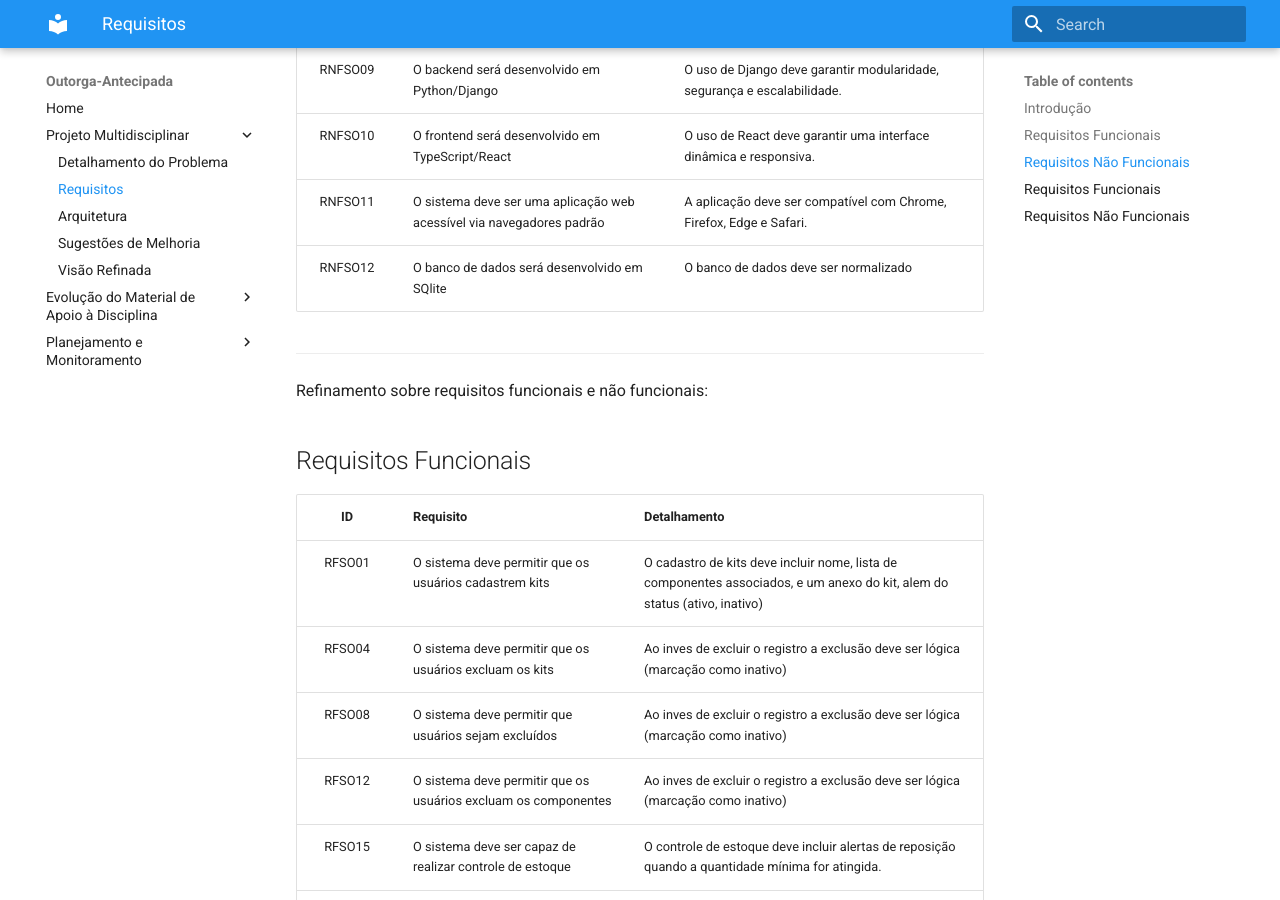
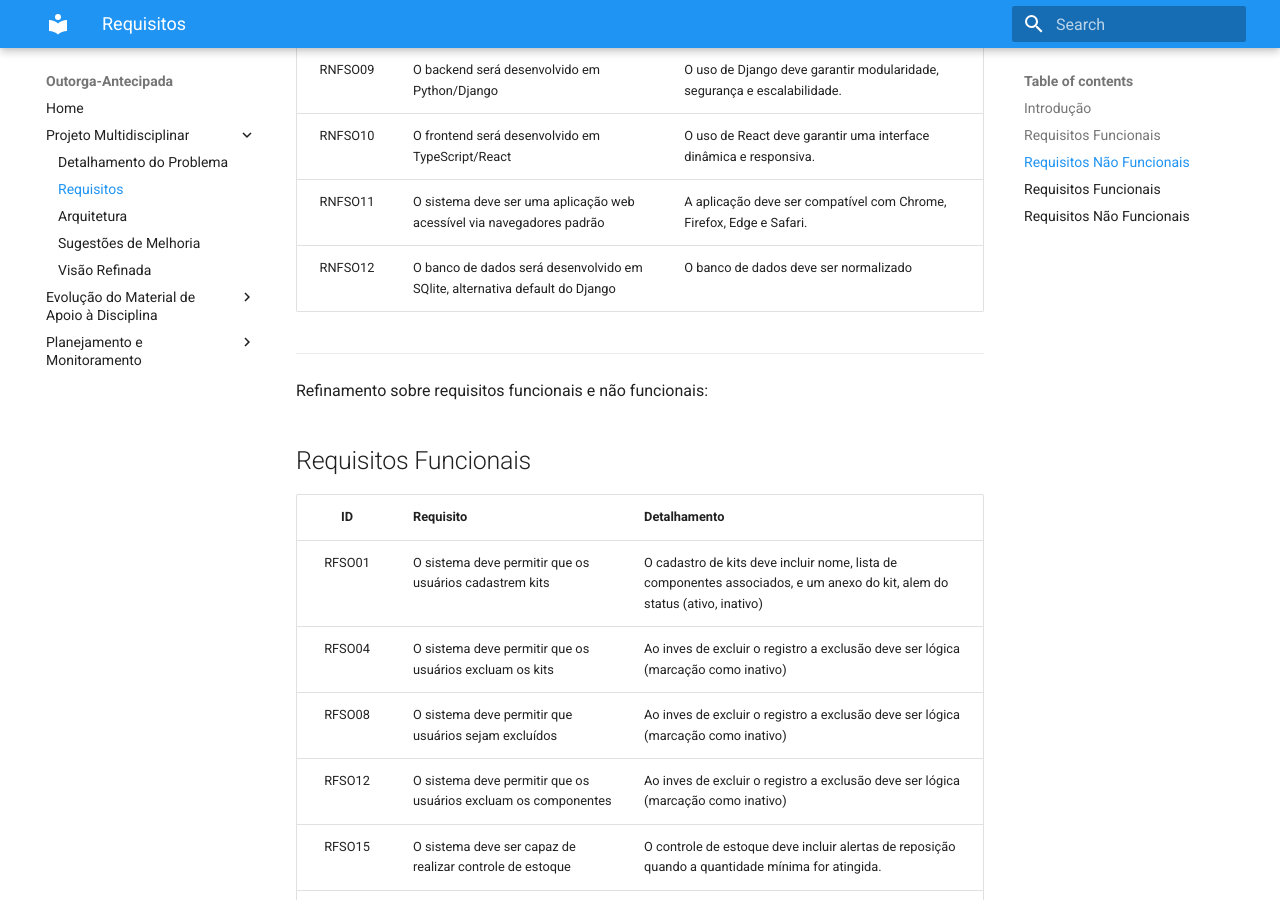
Before and after one commit to fga-eps-mds/2024.2-Outorga-Antecipada, an MkDocs documentation site: the page built from docs/projeto/requisitos.md, in a window 1280 px wide and 900 px high, scrolled down 2583 px. Built offline with MkDocs 1.6.1 and Material for MkDocs 9.7.7, drawn with Linux system fonts in a browser that asks for light colours.

Commit message:
docs: update database requirement in project documentation to specify SQLite as Django's default

```diff
--- a/docs/projeto/requisitos.md
+++ b/docs/projeto/requisitos.md
@@ -43,7 +43,7 @@ Tendo em vista a execução previa do projeto, foi possível realizar um refinam
 | RNFSO09 | O backend será desenvolvido em Python/Django                                                   | O uso de Django deve garantir modularidade, segurança e escalabilidade.                                       |
 | RNFSO10 | O frontend será desenvolvido em TypeScript/React                                               | O uso de React deve garantir uma interface dinâmica e responsiva.                                             |
 | RNFSO11 | O sistema deve ser uma aplicação web acessível via navegadores padrão                          | A aplicação deve ser compatível com Chrome, Firefox, Edge e Safari.                                           |
-| RNFSO12 | O banco de dados será desenvolvido em SQlite                                                   | O banco de dados deve ser normalizado                                                                         |
+| RNFSO12 | O banco de dados será desenvolvido em SQlite, alternativa default do Django                    | O banco de dados deve ser normalizado                                                                         |
 
 ---
 
```
